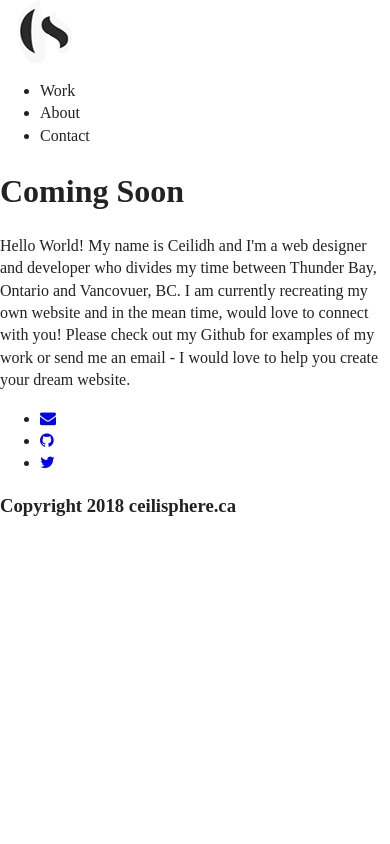
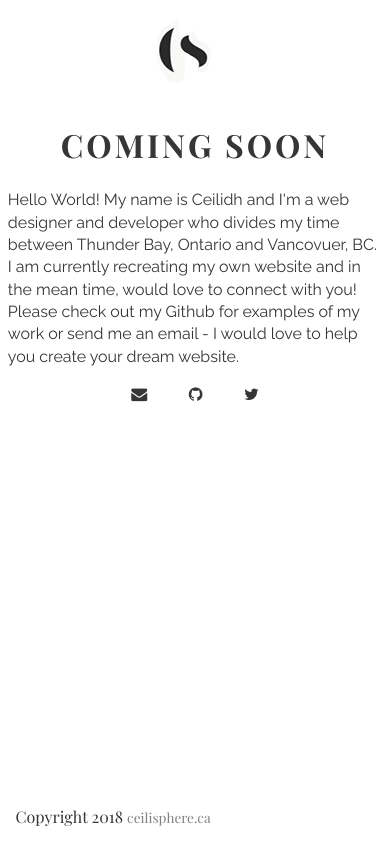
Before and after one commit to ceilisphere/ceilisphere-comingsoon, a plain HTML site: page index.html in a window 390 px wide. Drawn offline with nearby package versions, Linux system fonts and the light colour scheme.

Commit message:
mobile styles

```diff
--- a/css/main.css
+++ b/css/main.css
@@ -97,8 +97,118 @@ textarea {
    Author's custom styles
    ========================================================================== */
 
+/** BASE STYLES - mobile first **/
 
+body {
+    color: #363636;
+    font-family: "Raleway", sans-serif;
+    font-size: 16px;
+}
 
+/** GRID STYLES **/
+
+.row {
+    width: 100%;
+    max-width: 600px;
+    margin: 0 auto;
+}
+
+.row::after {
+    content: "";
+    clear: both;
+    display: table;
+}
+
+.col-sm-1 {width: 8.33%;}
+.col-sm-2 {width: 16.66%;}
+.col-sm-3 {width: 25%;}
+.col-sm-4 {width: 33.33%;}
+.col-sm-5 {width: 41.66%;}
+.col-sm-6 {width: 50%;}
+.col-sm-7 {width: 58.33%;}
+.col-sm-8 {width: 66.66%;}
+.col-sm-9 {width: 75%;}
+.col-sm-10 {width: 83.33%;}
+.col-sm-11 {width: 91.66%;}
+.col-sm-12 {width: 100%;}
+
+[class*="col-"] {
+    float: left;
+}
+
+/** HEADER STYLES **/
+
+header {
+    margin: 0 2%;
+    width: 96%;
+}
+
+header .logo {
+    margin: 5% auto;
+    width: 30%;
+}
+
+header nav {
+    display: none;
+}
+
+/** MAIN STYLES **/
+
+main {
+    margin: 0 2%;
+    width: 96%;
+}
+
+main h1 {
+    font-family: "Playfair Display", serif;
+    letter-spacing: 3px;
+    text-align: center;
+    text-transform: uppercase;
+}
+
+main ul {
+
+    padding: 0;
+    text-align: center;
+}
+
+main ul li {
+    display: inline-block;
+    list-style: none;
+    margin: auto;
+    padding: 0 5%;
+
+}
+
+main a {
+    color: #363636;
+    text-decoration: none;
+}
+
+main a:hover {
+    color: #009933;
+}
+
+/** FOOTER STYLES **/
+
+footer {
+    position: fixed;
+    left: 0;
+    bottom: 0;
+    width: 100%;
+}
+
+footer h3 {
+    font-family: "Playfair display", serif;
+    font-size: 1em;
+    font-weight: lighter;
+    margin-left: 4%;
+}
+
+footer span {
+    font-size: .85em;
+    color: grey;
+}
 
 
 
--- a/index.html
+++ b/index.html
@@ -14,6 +14,10 @@
         <link rel="stylesheet" href="css/normalize.css">
         <link rel="stylesheet" href="css/main.css">
 
+        <link href="https://fonts.googleapis.com/css?family=Playfair+Display:400,700|Raleway:400,800" rel="stylesheet">
+        <link href="https://fonts.googleapis.com/css?family=Josefin+Sans|Merriweather" rel="stylesheet">
+        <!-- Remove one of these once decided which fonts to use -->
+
         <link rel="stylesheet" href="css/font-awesome.min.css">
     </head>
     <body>
@@ -25,7 +29,9 @@
         <header>
 	        <div class="row">
 		        <div class="col-sm-12 col-lg-6">
-		        	<img src="img/logo.png" alt="Ceilidh Seraphim design logo" />
+		        	<figure class="logo">
+		        		<img src="img/logo.png" alt="Ceilidh Seraphim design logo" />
+		        	</figure>
 				</div>
 
 		        <nav class="col-sm-12 col-lg-6">
@@ -55,7 +61,7 @@
     	</main>
 
     	<footer>
-    		<h3>Copyright 2018 ceilisphere.ca</h3>
+    		<h3>Copyright 2018 <span>ceilisphere.ca<span></h3>
     	</footer>
 
 
```
